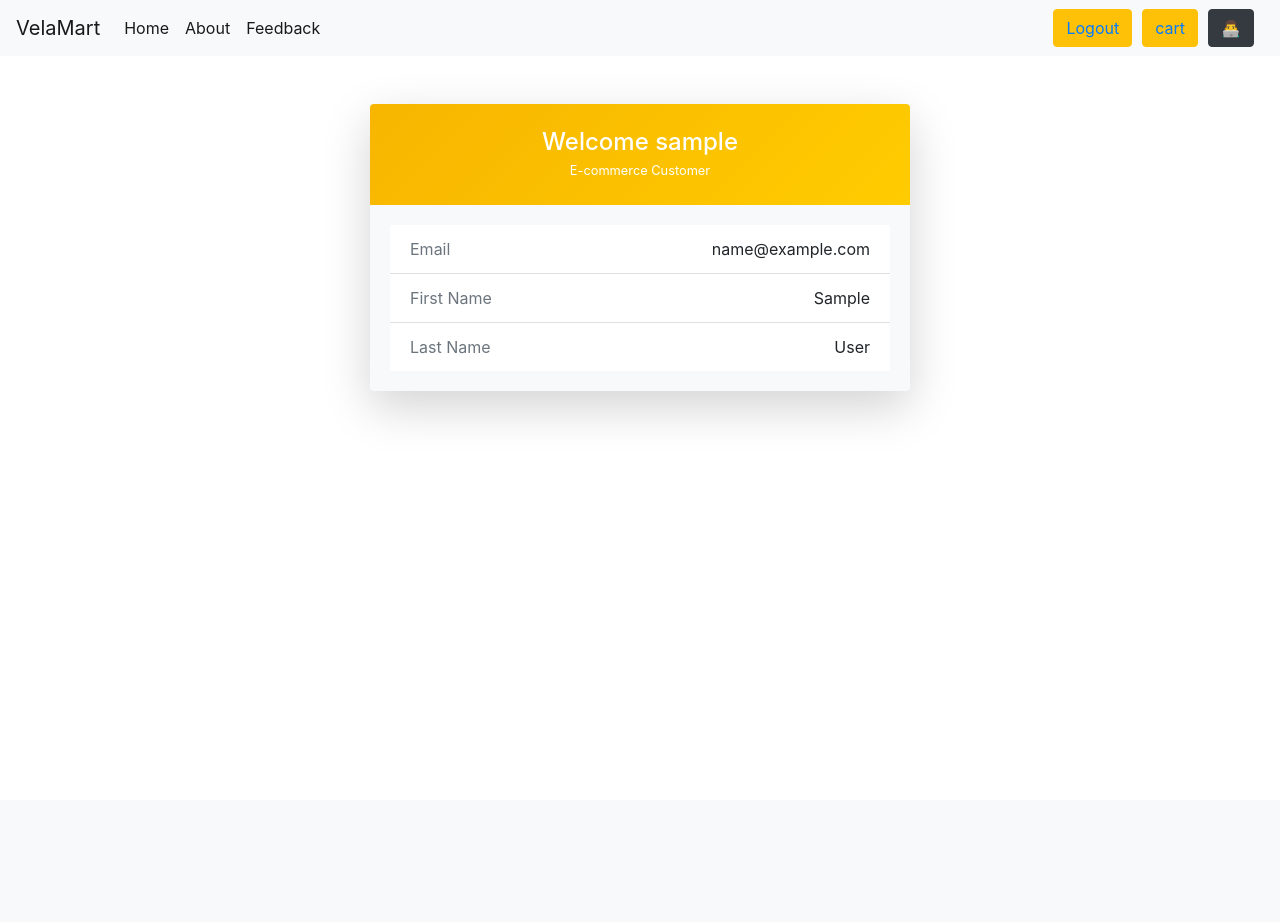
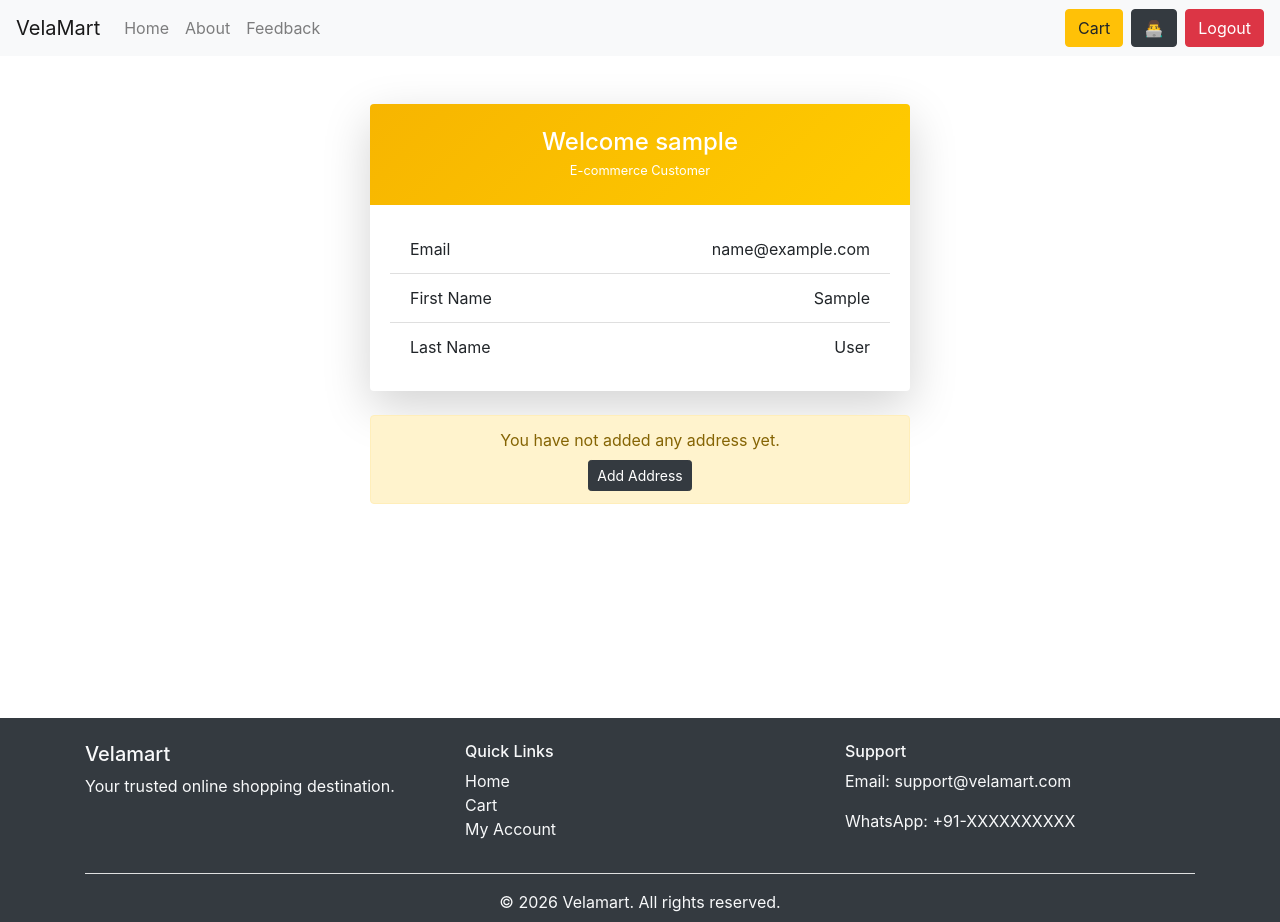
Before and after one commit to swapnils62/E-commerce, a Django app: page /profile/ in a window 1280 px wide. Before the commit the page ends 413 px from the top, so only its background shows below. Run offline with Django 3.2, Linux system fonts and the light colour scheme; the visitor is signed in with stand-in values (Sample User, id 1); data that the repository does not hold is empty.

Commit message:
some changes done and address added in profile

```diff
--- a/ecom/ecom/settings.py
+++ b/ecom/ecom/settings.py
@@ -121,7 +121,7 @@ USE_TZ = True
 
 STATIC_URL = '/static/'
 STATICFILES_DIRS=[BASE_DIR/'static']
-LOGIN_REDIRECT_URL='/home'
+LOGIN_REDIRECT_URL='/'
 LOGOUT_REDIRECT_URL='/'
 FEEDBACK_REDIRECT_URL='/'
 
--- a/ecom/ecom/urls.py
+++ b/ecom/ecom/urls.py
@@ -25,15 +25,15 @@ from django.conf.urls.static import static
 urlpatterns = [
     path('admin/', admin.site.urls),
     path('', views.home_view),
-    path('home', views.home2_view),
+    path('profile/', views.profile_view),
+    path('about/', views.about_view),
+    path('feedback/', views.feedback_view),
+    path('Address/', views.add_address),
     path('signup/', Signup_view),
     path('out/', logout_view),
-    path('profile/', views.profile_view),
     path('additem/<int:id>/', cart_create),
     path('cart/', view_cart),
     path('delete/<int:id>/', delete_cartitem),
-    path('about/', views.about_view),
-    path('feedback/', views.feedback_view),
     path('accounts/', include('django.contrib.auth.urls')),
 ]
 
--- a/ecom/home/views.py
+++ b/ecom/home/views.py
@@ -3,6 +3,7 @@ from .models import Product
 from django.contrib.auth.decorators import login_required
 from authantication.form import FeedbackForm
 from django.contrib import messages
+from .models import Address
 
 
 # Create your views here.
@@ -12,14 +13,9 @@ def home_view(request):
     return render(request, 'html/home.html',{'data':data})
 
 @login_required
-def home2_view(request):
-    user=request.user
-    data=Product.objects.all()
-    return render(request, 'html/loginhome.html',{'user':user,'data':data})
-
-@login_required
 def profile_view(request):
-    return render(request,'html/profile.html',{'user':request.user})
+    address = Address.objects.filter(user=request.user).last()
+    return render(request,'html/profile.html',{'user':request.user,'address':address})
 
 
 def about_view(request):
@@ -36,3 +32,18 @@ def feedback_view(request):
     else:
         form = FeedbackForm()
     return render(request, 'html/feedback.html', {'form': form})
+
+from .forms import Add_address
+
+@login_required
+def add_address(request):
+    if request.method == 'POST':
+        form = Add_address(request.POST)
+        if form.is_valid():
+            address = form.save(commit=False)
+            address.user = request.user
+            address.save()
+            return redirect('/profile')
+    else:
+        form = Add_address()
+    return render(request, 'html/address.html', {'form': form})
--- a/ecom/template/html/base.html
+++ b/ecom/template/html/base.html
@@ -4,43 +4,71 @@
 <head>
     <meta charset="UTF-8">
     <meta name="viewport" content="width=device-width, initial-scale=1.0">
-    <title>Document</title>
-    <link rel="stylesheet" href="https://cdn.jsdelivr.net/npm/bootstrap@4.5.3/dist/css/bootstrap.min.css"
-        integrity="sha384-TX8t27EcRE3e/ihU7zmQxVncDAy5uIKz4rEkgIXeMed4M0jlfIDPvg6uqKI2xXr2" crossorigin="anonymous">
-        <script src="https://code.jquery.com/jquery-3.5.1.slim.min.js" integrity="sha384-DfXdz2htPH0lsSSs5nCTpuj/zy4C+OGpamoFVy38MVBnE+IbbVYUew+OrCXaRkfj" crossorigin="anonymous"></script>
-<script src="https://cdn.jsdelivr.net/npm/bootstrap@4.5.3/dist/js/bootstrap.bundle.min.js" integrity="sha384-ho+j7jyWK8fNQe+A12Hb8AhRq26LrZ/JpcUGGOn+Y7RsweNrtN/tE3MoK7ZeZDyx" crossorigin="anonymous"></script>
+    <title>Velamart</title>
 
+    <link rel="stylesheet" href="https://cdn.jsdelivr.net/npm/bootstrap@4.5.3/dist/css/bootstrap.min.css">
+    <script src="https://code.jquery.com/jquery-3.5.1.slim.min.js"></script>
+    <script src="https://cdn.jsdelivr.net/npm/bootstrap@4.5.3/dist/js/bootstrap.bundle.min.js"></script>
 </head>
 
 <body>
+
     <nav class="navbar navbar-expand-lg navbar-light bg-light">
-        <a class="navbar-brand" href="/home">VelaMart</a>
-        <button class="navbar-toggler" type="button" data-toggle="collapse" data-target="#navbarSupportedContent"
-            aria-controls="navbarSupportedContent" aria-expanded="false" aria-label="Toggle navigation">
+        <a class="navbar-brand" href="/">VelaMart</a>
+        <button class="navbar-toggler" type="button" data-toggle="collapse" data-target="#navbarSupportedContent">
             <span class="navbar-toggler-icon"></span>
         </button>
 
         <div class="collapse navbar-collapse" id="navbarSupportedContent">
             <ul class="navbar-nav mr-auto">
-                <li class="nav-item active">
-                    <a class="nav-link" href="/home">Home <span class="sr-only">(current)</span></a>
-                </li>
-                <li class="nav-item active">
-                    <a class="nav-link" href="/about/">About<span class="sr-only">(current)</span></a>
-                </li>
-                <li class="nav-item active">
-                    <a class="nav-link" href="/feedback/">Feedback<span class="sr-only">(current)</span></a>
-                </li>
+                <li class="nav-item"><a class="nav-link" href="/">Home</a></li>
+                <li class="nav-item"><a class="nav-link" href="/about/">About</a></li>
+                <li class="nav-item"><a class="nav-link" href="/feedback/">Feedback</a></li>
             </ul>
-            <form class="form-inline my-2 my-lg-0">
-                <button class="btn btn-warning" type="submit" style="margin-right: 10px;"><a href="/accounts/logout">Logout</a></button>
-                <button class="btn btn-warning" type="submit" style="margin-right: 10px;"><a href="/cart">cart</a></button>
-                <button class="btn btn-dark" type="submit" style="margin-right: 10px;"><a href="http://127.0.0.1:8000/profile">👨‍💻</a></button>
+            {% if user.is_authenticated %}
+                <a href="/cart/" class="btn btn-warning mr-2">Cart</a>
+                <a href="/profile/" class="btn btn-dark mr-2">👨‍💻</a>
+                <a href="/accounts/logout/" class="btn btn-danger">Logout</a>
+            {% else %}
+                <a href="/accounts/login/" class="btn btn-warning mr-2">Login</a>
+                <a href="/signup/" class="btn btn-dark">Signup</a>
+            {% endif %}
 
-            </form>
         </div>
     </nav>
+
     {% block body_block %}
     {% endblock %}
+
+    <footer class="bg-dark text-light pt-4 pb-2 mt-5">
+        <div class="container">
+            <div class="row text-center text-md-left">
+                <div class="col-md-4">
+                    <h5>Velamart</h5>
+                    <p>Your trusted online shopping destination.</p>
+                </div>
+
+                <div class="col-md-4">
+                    <h6>Quick Links</h6>
+                    <ul class="list-unstyled">
+                        <li><a href="/home" class="text-light">Home</a></li>
+                        <li><a href="/cart/" class="text-light">Cart</a></li>
+                        <li><a href="/profile/" class="text-light">My Account</a></li>
+                    </ul>
+                </div>
+
+                <div class="col-md-4">
+                    <h6>Support</h6>
+                    <p>Email: support@velamart.com</p>
+                    <p>WhatsApp: +91-XXXXXXXXXX</p>
+                </div>
+            </div>
+
+            <hr class="bg-light">
+            <p class="text-center mb-0">© 2026 Velamart. All rights reserved.</p>
+        </div>
+    </footer>
+
 </body>
+
 </html>
--- a/ecom/template/html/profile.html
+++ b/ecom/template/html/profile.html
@@ -5,34 +5,81 @@
     <div class="row justify-content-center">
         <div class="col-md-6">
 
-            <div class="card shadow-lg border-0 rounded-4 bg-light">
+            <!-- USER CARD -->
+            <div class="card shadow-lg border-0 rounded-4 mb-4">
                 <div class="rounded-top text-white text-center p-4"
                      style="background: linear-gradient(135deg,#f7b500,#ffcc00);">
                     <h4 class="fw-bold mb-0">Welcome {{ user.username }}</h4>
                     <small>E-commerce Customer</small>
+
                 </div>
+
                 <div class="card-body">
-
                     <ul class="list-group list-group-flush">
                         <li class="list-group-item d-flex justify-content-between">
-                            <span class="text-muted">Email</span>
-                            <span class="fw-semibold">{{user.email}}</span>
+                            <span>Email</span>
+                            <span>{{ user.email }}</span>
                         </li>
                         <li class="list-group-item d-flex justify-content-between">
-                            <span class="text-muted">First Name</span>
-                            <span class="fw-semibold">{{user.first_name}}</span>
+                            <span>First Name</span>
+                            <span>{{ user.first_name }}</span>
                         </li>
                         <li class="list-group-item d-flex justify-content-between">
-                            <span class="text-muted">Last Name</span>
-                            <span class="fw-semibold">{{user.last_name}}</span>
+                            <span>Last Name</span>
+                            <span>{{ user.last_name }}</span>
+                        </li>
+                    </ul>
+                </div>
+            </div>
+
+            <!-- ADDRESS CARD -->
+            {% if address %}
+            <div class="card shadow-lg border-0 rounded-4">
+                <div class="rounded-top text-white text-center p-4"
+                     style="background: linear-gradient(135deg,#f7b500,#ffcc00);">
+                    <h4 class="fw-bold mb-0">Your Address</h4>
+                </div>
+
+                <div class="card-body">
+                    <ul class="list-group list-group-flush">
+                        <li class="list-group-item d-flex justify-content-between">
+                            <span>Address</span>
+                            <span>{{ address.address }}</span>
+                        </li>
+                        <li class="list-group-item d-flex justify-content-between">
+                            <span>City</span>
+                            <span>{{ address.city }}</span>
+                        </li>
+                        <li class="list-group-item d-flex justify-content-between">
+                            <span>State</span>
+                            <span>{{ address.state }}</span>
+                        </li>
+                        <li class="list-group-item d-flex justify-content-between">
+                            <span>Country</span>
+                            <span>{{ address.country }}</span>
+                        </li>
+                        <li class="list-group-item d-flex justify-content-between">
+                            <span>Pincode</span>
+                            <span>{{ address.pincode }}</span>
                         </li>
                     </ul>
 
+                    <a href="/Address/" class="btn btn-warning w-100 mt-3">Change Address</a>
                 </div>
             </div>
+
+            {% else %}
+            <div class="alert alert-warning text-center">
+                You have not added any address yet.
+                <br>
+                <a href="/Address/" class="btn btn-dark btn-sm mt-2">Add Address</a>
+            </div>
+            {% endif %}
 
         </div>
     </div>
 </div>
 
+<div style="height:150px;"></div>
+
 {% endblock %}
```
Also changed, not shown: ecom/home/admin.py (+6 -1 lines), ecom/home/forms.py (added, +7 -0 lines), ecom/home/models.py (+9 -1 lines), ecom/template/html/address.html (added, +10 -0 lines), ecom/template/html/cart.html (+11 -8 lines), ecom/template/html/home.html (+28 -48 lines), ecom/template/html/loginhome.html (deleted, +0 -56 lines), ecom/home/migrations/0006_address.py (added), ecom/home/migrations/0007_address_user.py (added).
